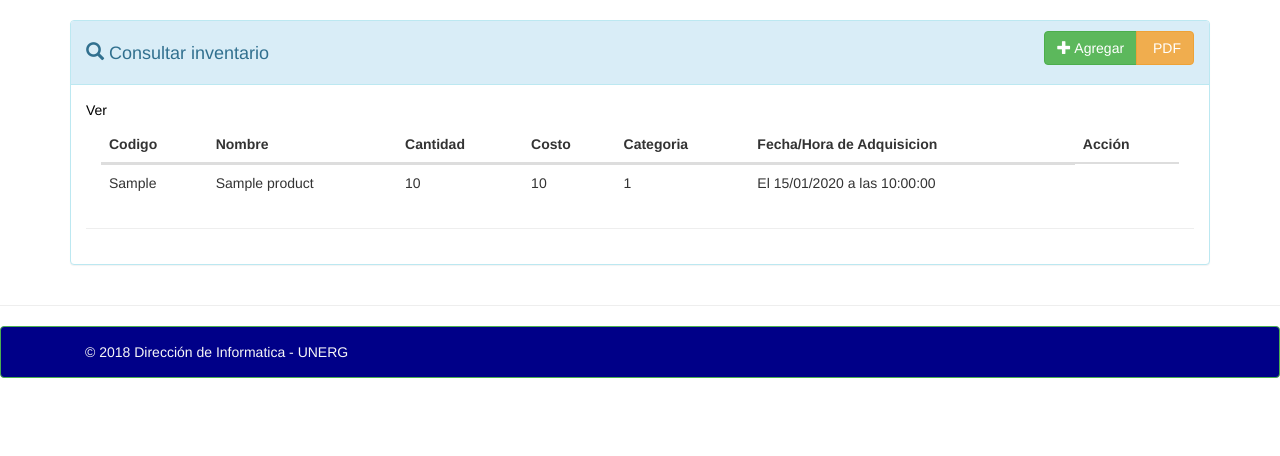
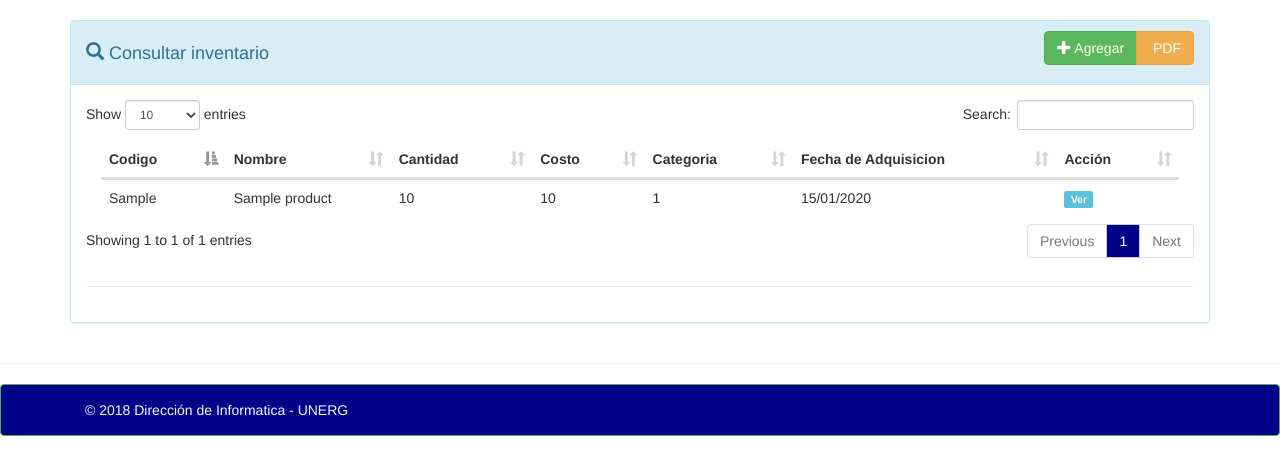
Before and after one commit to fidelwx/bienes-unerg, a PHP site: page /JHONNY/stock2.php in a window 1280 px wide. Shown: the part 52-508 px from the top of the page. Run offline with PHP 8.4, Linux system fonts and the light colour scheme; a user stored in the database is signed in; data comes from the database, SQL or seed files in the repository; tables that the repository leaves empty hold one stand-in row (values such as "Sample post"); data that the repository does not hold is empty.

Commit message:
cambios a la fecha y boton de 'ver'

```diff
--- a/pdf/productos_pdf.php
+++ b/pdf/productos_pdf.php
@@ -37,7 +37,7 @@
                                     <th>Cantidad</th>
                                     <th>Costo</th>
                                     <th>Categoria</th>
-                                    <th>Fecha/Hora de Adquisicion</th>
+                                    <th>Fecha de Adquisicion</th>
 								</tr>
 							</thead>
 							<tbody>
@@ -51,7 +51,8 @@
 									<td><?php echo $rw['stock'];?></td>
                                     <td><?php echo $rw['precio_producto'];?></td>
                                     <td><?php echo $rw['id_categoria'];?></td>
-									<td>El <?php echo date('d/m/Y', strtotime($rw['date_added']));?> a las <?php echo date('H:i:s', strtotime($rw['date_added']));?></td>
+									<td><?php echo date('d/m/Y', strtotime($rw['date_added']));?>
+									</td>
 								</tr>
 							<?php
 							endwhile;
--- a/stock2.php
+++ b/stock2.php
@@ -59,7 +59,7 @@
 									<th>Cantidad</th>
 									<th>Costo</th>
 									<th>Categoria</th>
-									<th>Fecha/Hora de Adquisicion</th>
+									<th>Fecha de Adquisicion</th>
 									<th>Acción</th>
 								</tr>
 							</thead>
@@ -74,8 +74,10 @@
 									<td><?php echo $rw['stock'];?></td>
 									<td><?php echo $rw['precio_producto'];?></td>
 									<td><?php echo $rw['id_categoria'];?></td>
-									<td>El <?php echo date('d/m/Y', strtotime($rw['date_added']));?> a las <?php echo date('H:i:s', strtotime($rw['date_added']));?></td>
-										<a href="<?='producto2.php?id=',$rw['id_producto'];?>">
+									<td><?php echo date('d/m/Y', strtotime($rw['date_added']));?>
+									</td>
+									<td>
+										<a class="label label-info" href="<?='producto2.php?id=',$rw['id_producto'];?>">
 											Ver
 										</a>
 									</td>
```
